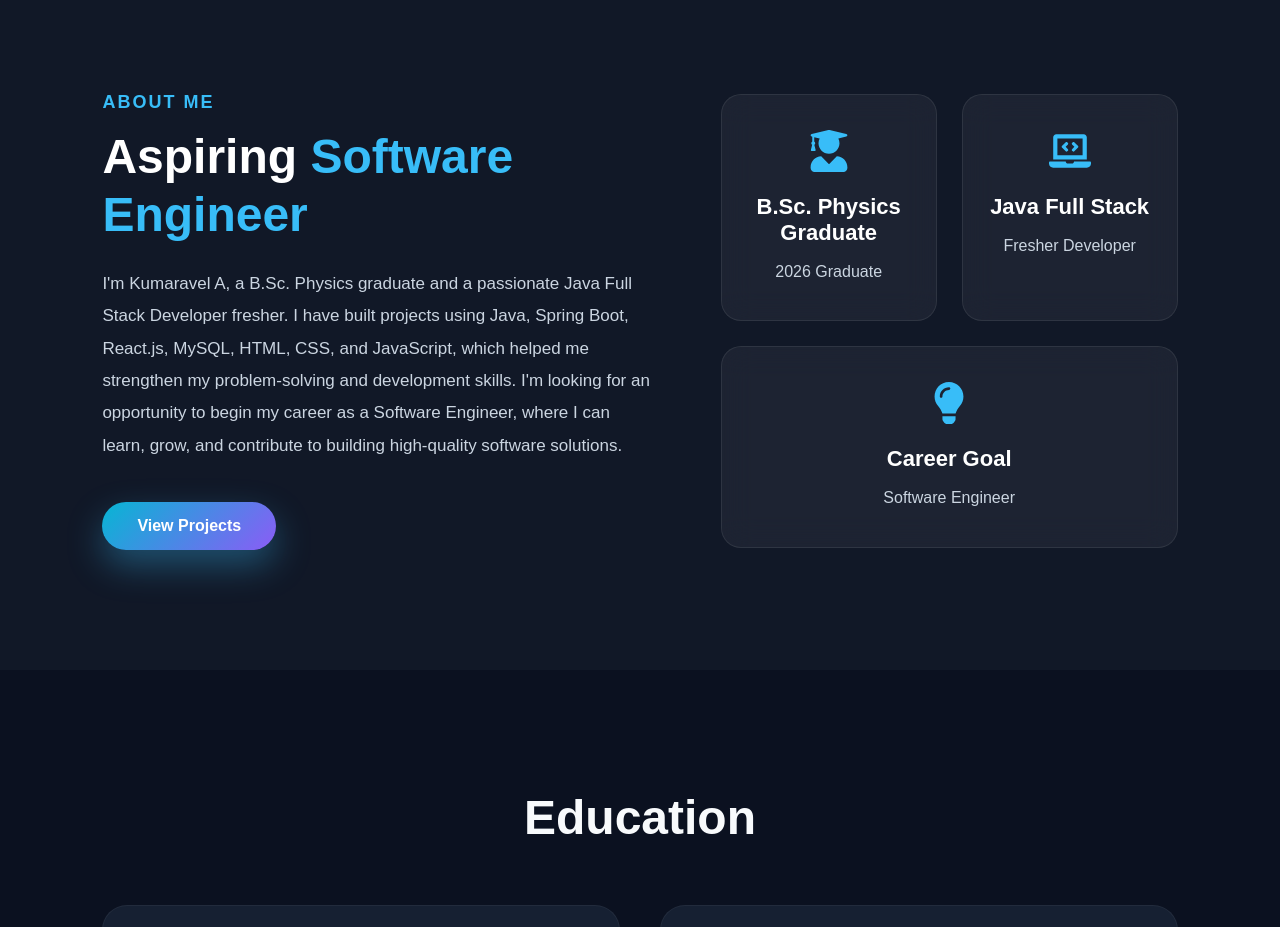
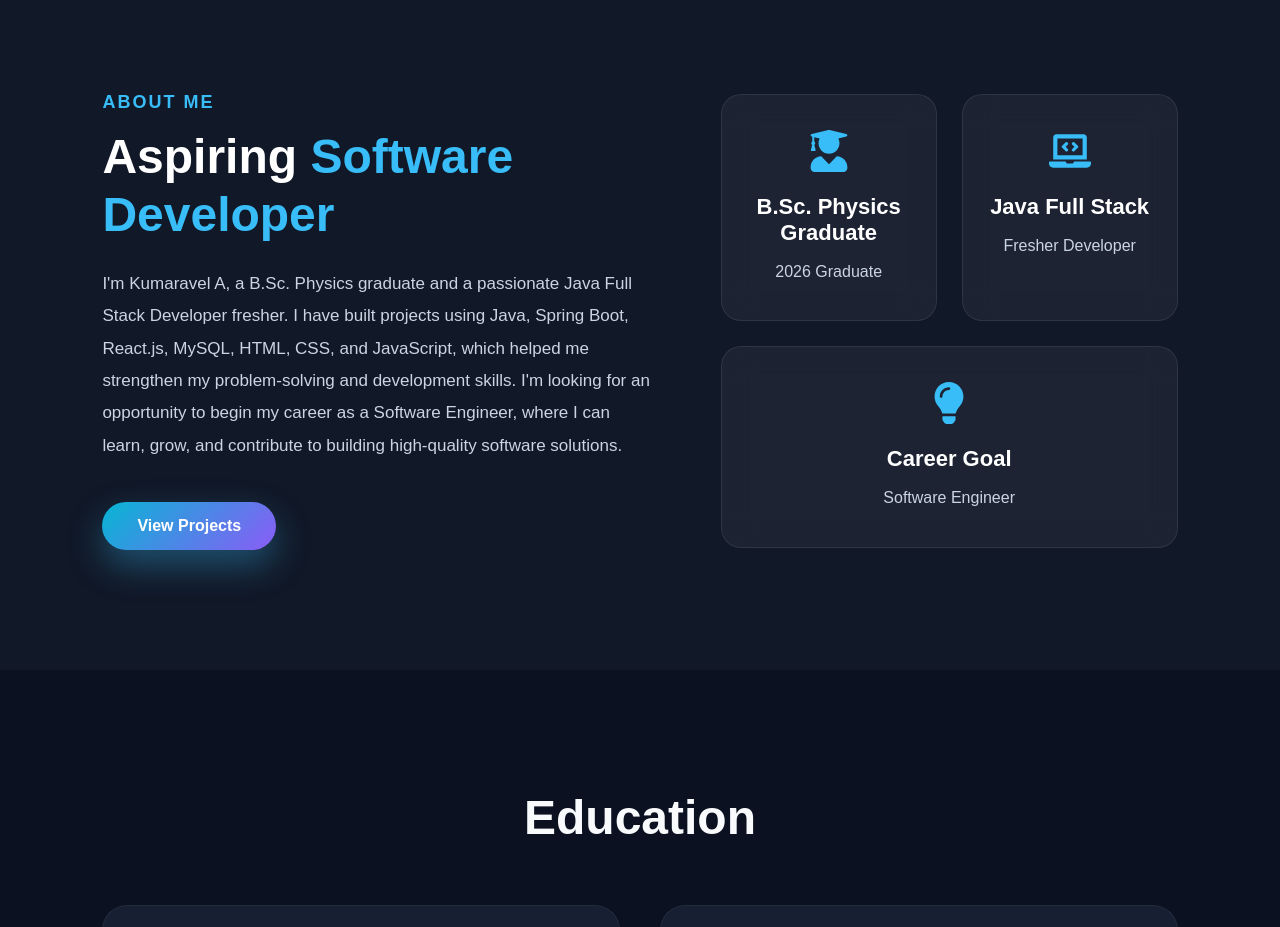
Before and after one commit to wwwkumaranmdm12/portfolio, a React app: page / in a window 1280 px wide. Shown: the part 880-1807 px from the top of the page. Built offline with nearby package versions, Linux system fonts and the light colour scheme; the HTML template or start-up script is replaced by a standard one.

Commit message:
Updated About section

```diff
--- a/src/components/About/About.jsx
+++ b/src/components/About/About.jsx
@@ -17,7 +17,7 @@ function About() {
           <h4>ABOUT ME</h4>
 
           <h2>
-            Aspiring <span> Software Engineer</span>
+            Aspiring <span> Software Developer </span>
           </h2>
 
           <p>
```
